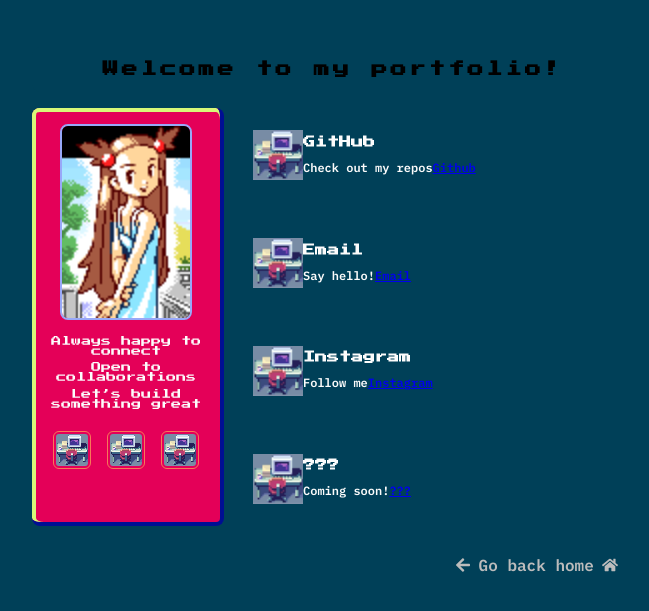
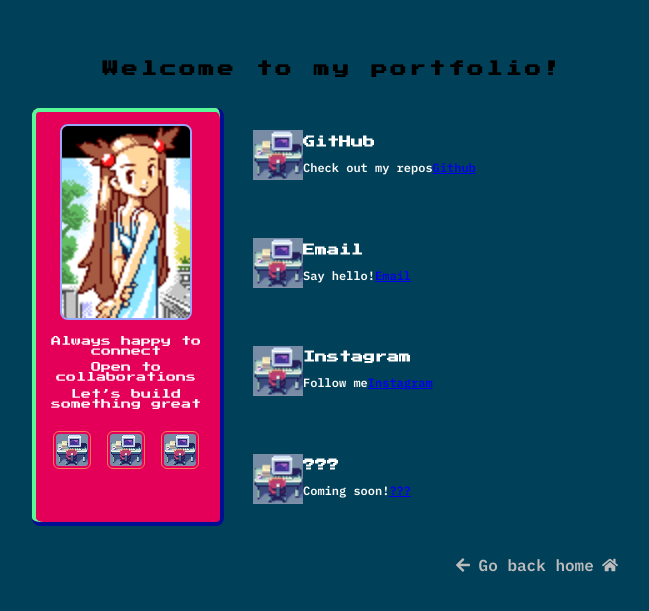
Before and after one commit to kathrynhoule/ryn-portfolio, a React (Vite) app: page /contact in a window 1280 px wide. Shown: the part 115-726 px from the top of the page, without its empty margins (307-956 px from the left). Built offline with nearby package versions, Linux system fonts and the light colour scheme.

Commit message:
adjusts styling

```diff
--- a/src/styles/AvatarCard.css
+++ b/src/styles/AvatarCard.css
@@ -9,8 +9,8 @@
      border-right: 4px solid var(--border-primary);
 
      box-shadow:
-          inset 4px 0 0 0 var(--accent-vibrant),
-          inset 0 4px 0 0 var(--accent-vibrant);
+          inset 4px 0 0 0 var(--border-accent),
+          inset 0 4px 0 0 var(--border-accent);
 
      background-color: var(--box-secondary);
      align-self: stretch;
```
